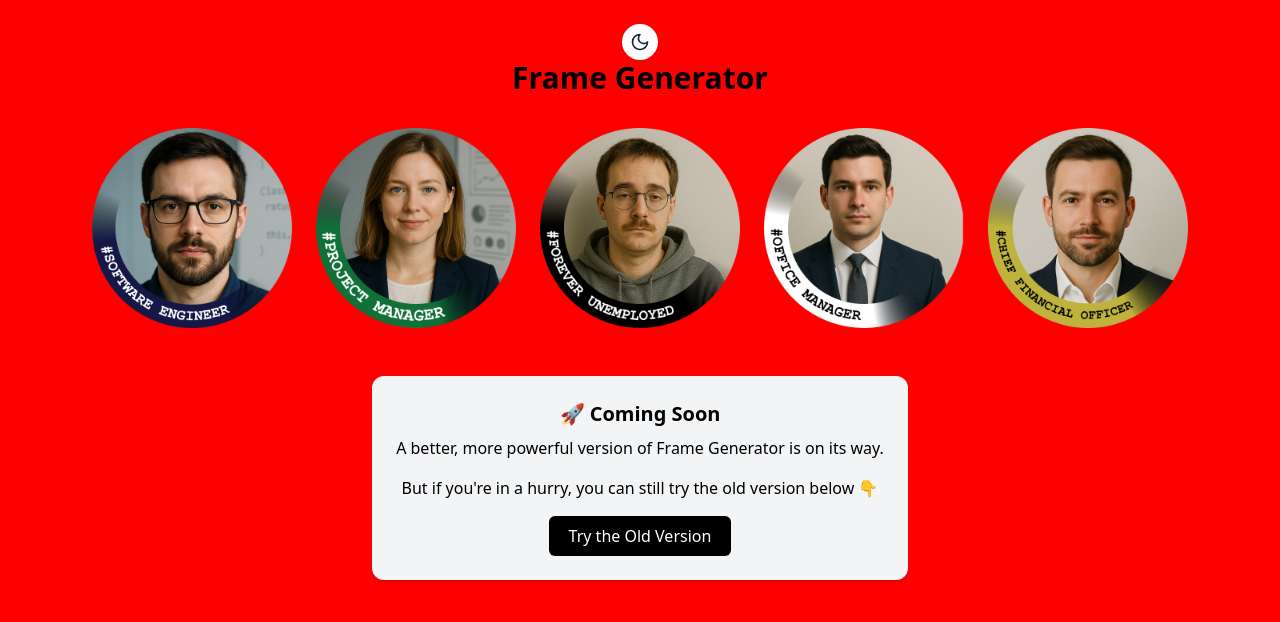
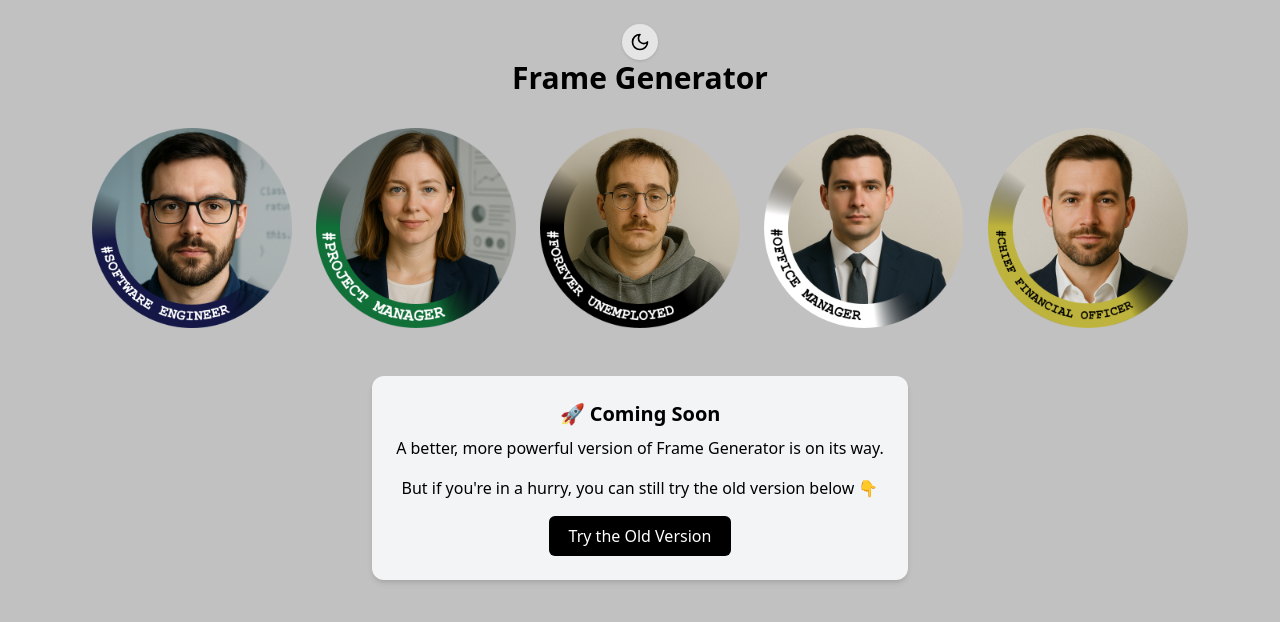
Before and after one commit to khachatryanhovhannes/frame-generator, a Next.js app: page /en in a window 1280 px wide. Shown: the top 622 px of the page. Built offline with nearby package versions, Linux system fonts and the light colour scheme.

Commit message:
Adding colors

```diff
--- a/app/globals.css
+++ b/app/globals.css
@@ -3,15 +3,15 @@
 @import "tailwindcss";
 
 @theme {
-  --color-primary: red;
-  --color-secondary: #f59e0b;
-  --color-background: #ffffff;
-  --color-text: #1e293b;
+  --color-primary: #c1c1c1;
+  --color-secondary: #171717;
+  --color-background: #e5e5e5;
+  --color-text: #000000;
 }
 
 .dark {
-  --color-primary: #3b82f6;
-  --color-secondary: #fbbf24;
-  --color-background: #0f172a;
-  --color-text: #f8fafc;
+  --color-primary: #171717;
+  --color-secondary: #c1c1c1;
+  --color-background: #1f1f1f;
+  --color-text: #ffffff;
 }
```
